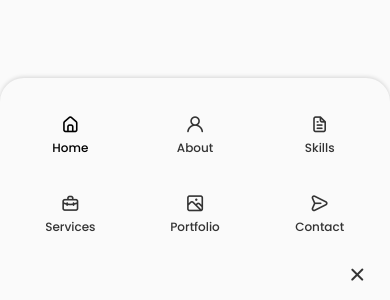
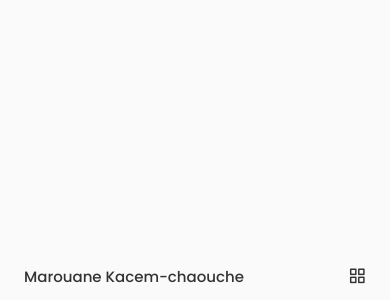
Before and after one commit to MajinM92160/portfolio-react, a React (Create React App) app: page / in a window 390 px wide. Shown: the part 544-844 px from the top of the page. Built offline with nearby package versions, Linux system fonts and the light colour scheme.

Commit message:
Finally for header component en media queri for header home page and creating component home page and jsx/css for home page

```diff
--- a/src/App.css
+++ b/src/App.css
@@ -176,7 +176,6 @@
     margin-left: var(--mb-1-5);
     margin-right: var(--mb-1-5);
   }
-
 }
 
 /* For medium devices */
@@ -190,5 +189,8 @@
 
 /* For small devices */
 @media screen and (max-width: 350px){
-
+  .container {
+    margin-left: var(--mb-1);
+    margin-right: var(--mb-1);
+  }
 }
--- a/src/App.js
+++ b/src/App.js
@@ -1,11 +1,16 @@
 import React from 'react';
 import "./App.css";
 import Header from "./components/header/Header";
+import Home from "./components/home/Home";
 
 const App = () => {
   return (
       <>
         <Header />
+
+         <main className="main">
+             <Home />
+         </main>
       </>
   )
 }
--- a/src/components/header/Header.jsx
+++ b/src/components/header/Header.jsx
@@ -1,14 +1,16 @@
-import React from 'react';
+import React, {useState} from 'react';
 import "./header.css";
 
 
 const Header = () => {
+    /*===================== Toggle Menu ======================*/
+    const[Toggle, showMenu] = useState(false);
     return (
         <header className="header">
             <nav className="nav container">
                 <a href="index.html" className="nav__logo">Marouane Kacem-chaouche</a>
 
-                <div className="nav__menu">
+                <div className={Toggle ? "nav__menu show-menu" : "nav__menu"}>
                     <ul className="nav__list grid">
                         <li className="nav__item">
                             <a href="#home" className="nav__link active-link">
@@ -47,10 +49,10 @@
                         </li>
                     </ul>
 
-                    <i className="uil uil-times nav__close"></i>
+                    <i className="uil uil-times nav__close" onClick={() => showMenu(!Toggle)}></i>
                 </div>
 
-                <div className="nav__toggle">
+                <div className="nav__toggle" onClick={() => showMenu(!Toggle)}>
                     <i className="uil uil-apps"></i>
                 </div>
             </nav>
--- a/src/components/header/header.css
+++ b/src/components/header/header.css
@@ -63,7 +63,7 @@
 
     .nav__menu {
         position: fixed;
-        bottom: 0;
+        bottom: -100%;
         left: 0;
         width: 100%;
         background-color: var(--body-color);
@@ -71,6 +71,11 @@
         box-shadow: 0 -1px 4px rgba(0, 0, 0, 0.15);
         border-radius: 1.5rem 1.5rem 0 0;
         transition: .3s;
+    }
+
+    /* Show menu */
+    .show-menu {
+        bottom: 0;
     }
 
     .nav__list {
@@ -96,9 +101,25 @@
         color: var(--title-color-dark);
     }
 
+    .nav__toggle {
+        font-size: 1.1rem;
+        cursor: pointer;
+    }
+
     .nav__icon,
     .nav__close,
     .nav__toggle {
         display: block;
     }
 }
+
+/* For small devices */
+@media screen and (max-width: 350px){
+    .nav__menu {
+        padding: 2rem 0.25rem 4rem;
+    }
+
+    .nav__list {
+        column-gap: 0;
+    }
+}
--- /dev/null
+++ b/src/components/home/Home.jsx
@@ -0,0 +1,15 @@
+import React from 'react'
+
+const Home = () => {
+    return (
+        <section className="home section" id="home">
+            <div className="home__container container grid">
+                <div className="home__content grid">
+
+                </div>
+            </div>
+        </section>
+    )
+}
+
+export default Home
```
Also changed, not shown: src/components/home/home.css (added).
